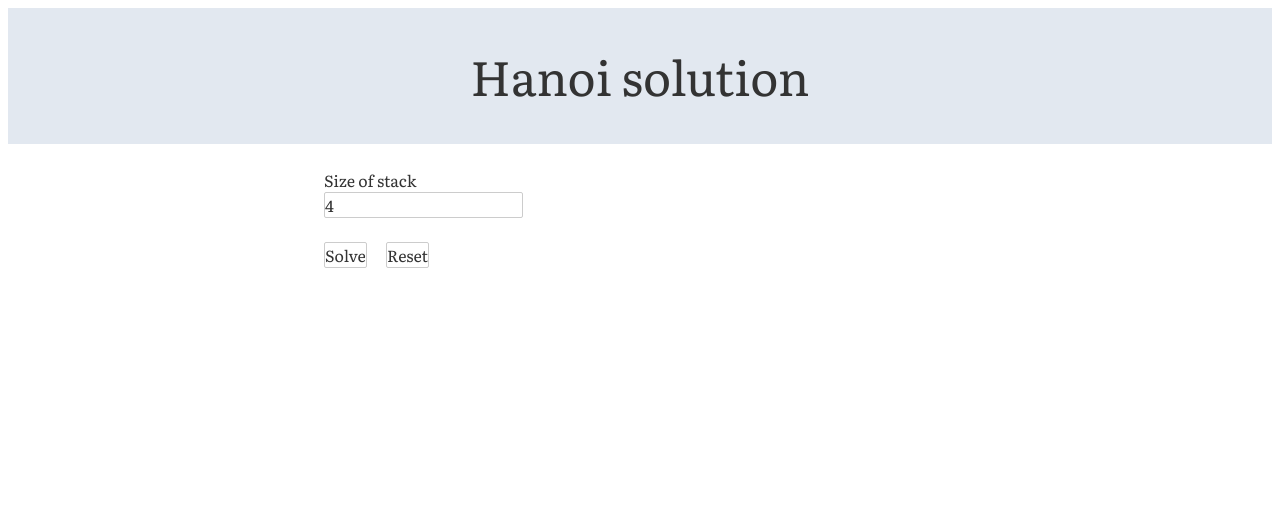
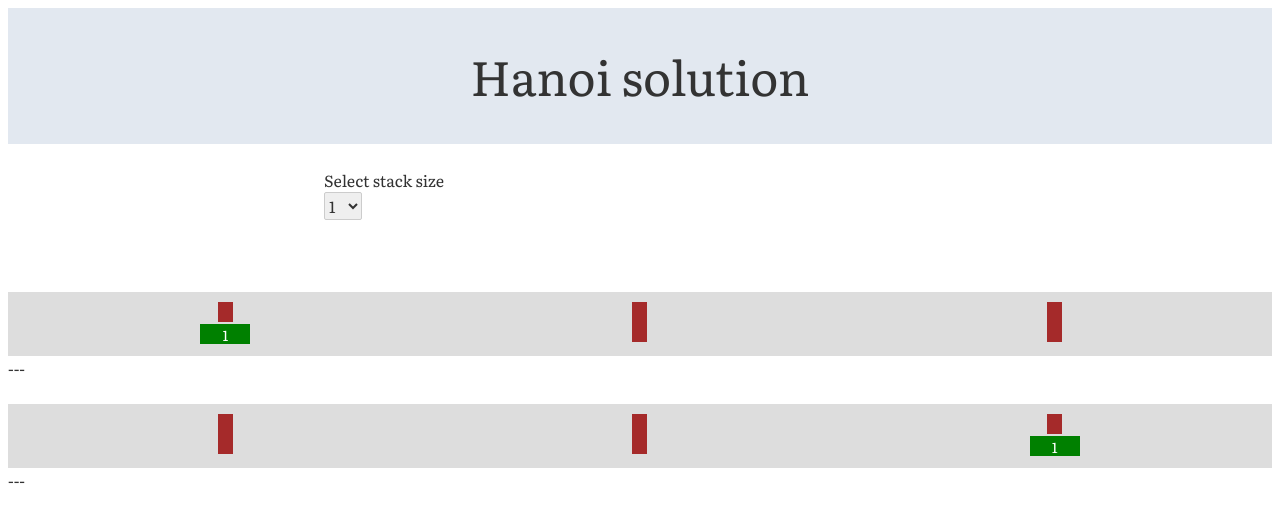
Before and after one commit to ricalamino/hanoi-svelte-solution, a Svelte app: page / in a window 1280 px wide. Shown: the top 522 px of the page. Built offline with nearby package versions, Linux system fonts and the light colour scheme.

Commit message:
Better usability

```diff
--- a/src/App.svelte
+++ b/src/App.svelte
@@ -1,10 +1,42 @@
 <script>
+
+  import { onMount } from 'svelte';
+
   let pilha_origem = [4, 3, 2, 1];
   let pilha_meio = [];
   let pilha_destino = [];
 
   let instrucoes = '';
   let tamanho = 4;
+
+  let tamanhos = [
+    { id: 1, size: 1 },
+    { id: 2, size: 2 },
+    { id: 3, size: 3 },
+    { id: 4, size: 4 },
+    { id: 5, size: 5 },
+    { id: 6, size: 6 },
+    { id: 7, size: 7 },
+    { id: 8, size: 8 },
+    { id: 9, size: 9 },
+    { id: 10, size: 10 }
+  ];
+
+  let selected;
+
+  onMount(async () => {
+    selected.size = 1;
+		tamanho = 1;
+    montar_origem();
+    hanoi();
+	});
+
+  function select_change () {
+    tamanho = selected.size;
+    montar_origem();
+    hanoi();
+  }
+
 
   function reset() {
     montar_origem();
@@ -123,15 +155,19 @@
   <h1 class="p-8 text-5xl text-center bg-gray-300">Hanoi solution</h1>
   <br />
   <div class="mx-auto w-6/12">
-    <label for="tamanho">Size of stack</label>
-    <input name="tamanho"  bind:value={tamanho} on:change={montar_origem} placeholder="Size of stack" />
+    <label for="tamanho">Select stack size</label>
+
+    <select bind:value={selected} on:change="{select_change}">
+      {#each tamanhos as opcao}
+        <option value={opcao}>
+          {opcao.size}
+        </option>
+      {/each}
+    </select>
     <br />
     <br />
 
-    <button class="text-center "  on:click|preventDefault={hanoi}>Solve</button>
-    &nbsp;&nbsp;&nbsp;&nbsp;
-    <button  class="text-center " on:click|preventDefault={reset}>Reset</button>
-  </div>
+   </div>
   <br />
   <br />
   {@html instrucoes}
```
